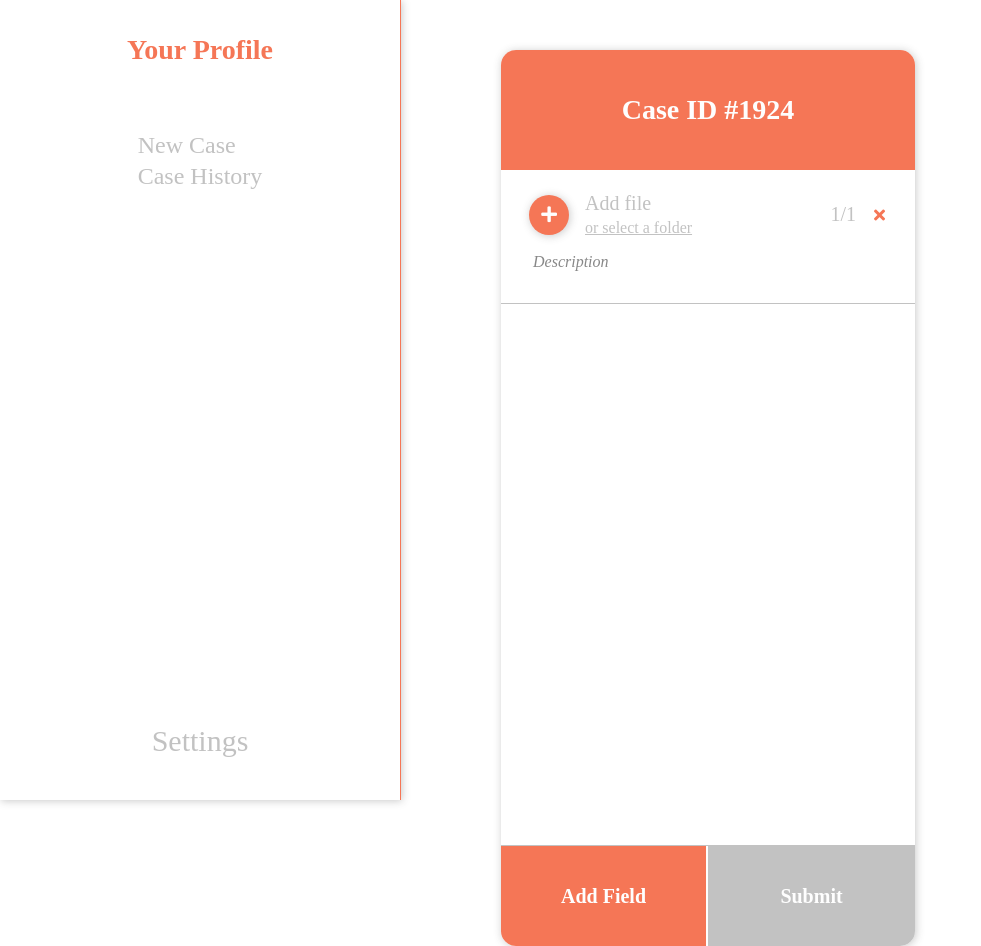
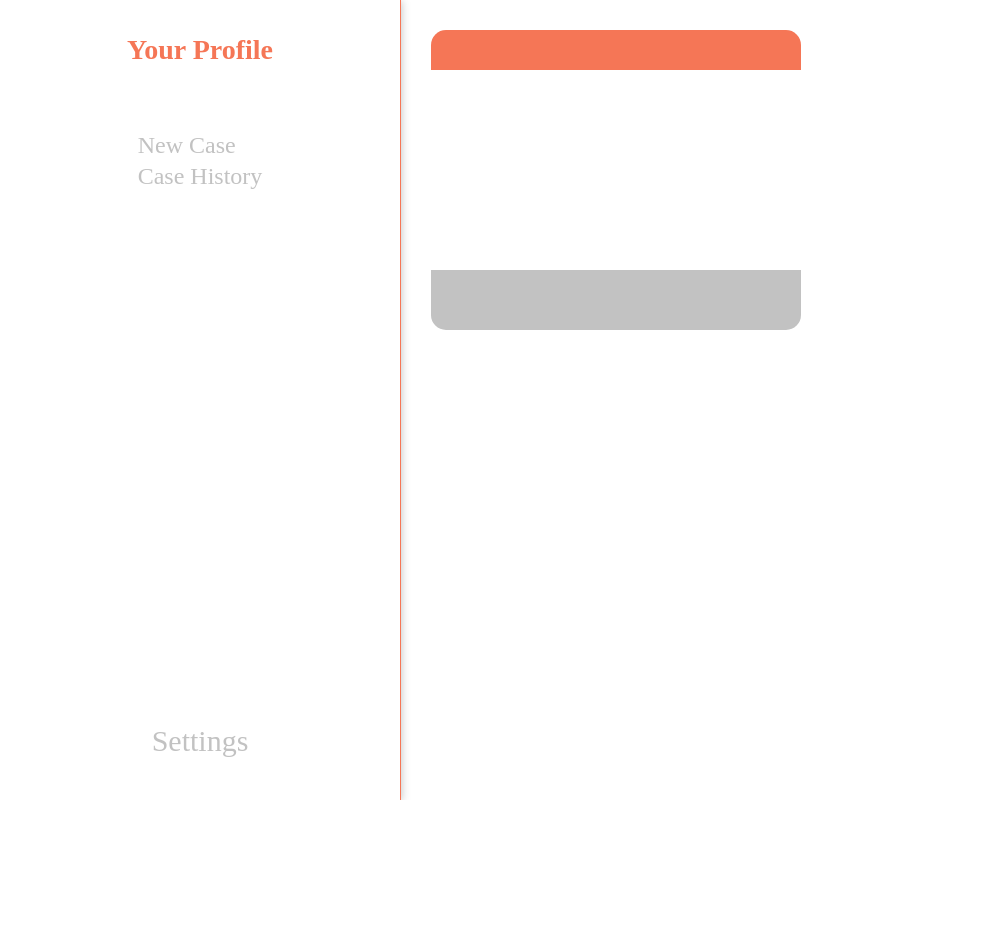
Before and after one commit to yuivae/parsend, a React (Create React App) app: page /case-history in a window 1280 px wide. Shown: the whole page, without its empty margins (0-981 px from the left). After the commit the page ends 800 px from the top, so only its background shows below. Built offline with nearby package versions, Linux system fonts and the light colour scheme.

Commit message:
routes added

```diff
--- a/package.json
+++ b/package.json
@@ -6,9 +6,11 @@
     "@testing-library/jest-dom": "^4.2.4",
     "@testing-library/react": "^9.5.0",
     "@testing-library/user-event": "^7.2.1",
+    "history": "^5.0.0",
     "react": "^16.13.1",
     "react-dom": "^16.13.1",
     "react-fontawesome": "^1.7.1",
+    "react-router-dom": "^5.2.0",
     "react-scripts": "3.4.1"
   },
   "scripts": {
--- a/src/App.css
+++ b/src/App.css
@@ -45,6 +45,30 @@ p {
   margin: 2px 8px;
   color: var(--text-light);
   text-decoration: underline;
+}
+#card-container {
+  width: 370px;
+  height: 300px;
+  display: flex;
+  flex-direction: column;
+  justify-content: center;
+  align-items: center;
+  margin: 30px;
+
+  border-radius: 15px;
+  overflow: auto;
+}
+#card-header {
+  width: 100%;
+  height: 40px;
+  margin-bottom: auto;
+  background-color: var(--main-color);
+}
+#card-footer {
+  width: 100%;
+  height: 60px;
+  margin-top: auto;
+  background-color: var(--text-light);
 }
 #root {
   position: absolute;
--- a/src/App.js
+++ b/src/App.js
@@ -2,7 +2,9 @@ import React, { useEffect } from "react";
 import MenuBar from "./Components/MenuBar";
 import Mobile from "./Components/Mobile";
 import "./App.css";
-
+import { Router } from "react-router-dom";
+import Routes from "./routes/routes";
+import history from "./services/history";
 function App() {
   //add fontawesome cdn
   useEffect(() => {
@@ -11,10 +13,12 @@ function App() {
     style.href = `https://cdnjs.cloudflare.com/ajax/libs/font-awesome/5.14.0/css/all.min.css`;
     document.head.append(style);
   }, []);
+
   return (
     <div id="root">
-      <MenuBar />
-      <Mobile />
+      <Router history={history}>
+        <Routes />
+      </Router>
     </div>
   );
 }
--- /dev/null
+++ b/src/Components/CaseCard.js
@@ -0,0 +1,11 @@
+import React from "react";
+
+export default function CaseCard() {
+  return (
+    <div id="card-container">
+      <div id="card-header"></div>
+      <div id="card-middle"></div>
+      <div id="card-footer"></div>
+    </div>
+  );
+}
--- a/src/Components/EnterItem.js
+++ b/src/Components/EnterItem.js
@@ -2,7 +2,10 @@ import React, { useState } from "react";
 
 function EnterItem({ itemNo, totalCount, handleRemove }) {
   let itemKey = itemNo - 1;
-  handleRemove(itemKey);
+  function removeHandler() {
+    console.log("index ", itemKey);
+    handleRemove(itemKey);
+  }
   return (
     <div className="item-content">
       <div className="item-container">
@@ -19,7 +22,7 @@ function EnterItem({ itemNo, totalCount, handleRemove }) {
               {itemNo}/{totalCount}
             </h2>
           </div>
-          <div className="remove-item" onClick={handleRemove}>
+          <div className="remove-item" onClick={removeHandler}>
             <i className="fas fa-times"></i>
           </div>
         </div>
--- a/src/Components/Mobile.js
+++ b/src/Components/Mobile.js
@@ -1,18 +1,18 @@
-import React, { useState, useEffect, useRef } from "react";
+import React, { useState, useEffect } from "react";
 import EnterItem from "./EnterItem";
 
 function Mobile() {
   //setting a dynamic caseID state for later use this will be edited by input
   const [caseID, setCaseID] = useState("#1924");
 
-  //setting an itemList state for the items in the case
+  //setting an itemList state for the items in the case, using an arrow function so the initial state gets to be set only onLoad
   const [itemList, setItemList] = useState([
     {
       itemNo: 1,
     },
   ]);
   //removeQuery will trigger useEffect and eventually handle removing selected items
-  const [removeQuery, setRemoveQuery] = useState();
+  const [removeQuery, setRemoveQuery] = useState(null);
 
   function addField() {
     setItemList([
@@ -21,29 +21,21 @@ function Mobile() {
         itemNo: itemList[itemList.length - 1].itemNo + 1,
       },
     ]);
-    //__PROBLEM__: my console log currently opting the existing initial item. itemList.length is 1 after the click, it should be 2 ??
-    // console.log(
-    //   `item No:`,
-    //   itemList.map((item) => item.itemNo)
-    // );
-    console.log("itemList ", itemList);
   }
+  useEffect(() => console.log("itemList: ", itemList), [itemList]);
 
   //removeHandler creates a removeKey and uses it to set removeQuery.
 
-  //__PROBLEM__: console.log in removeHandler gets triggered onclick of addField(), which shouldn't be the case. It should be triggered only onClick of remove button ??
   const removeHandler = (removeKey) => {
     setRemoveQuery(removeKey);
-    // console.log("itemList: ", itemList);
-    console.log("removequery", removeQuery);
   };
 
-  //__PROBLEM__: useEffect won't get triggered by removeQuery ??
   useEffect(() => {
-    //setItemList uses removeQuery to remove the selected item from the array of itemList
-    setItemList(itemList.splice(removeQuery, 1));
-    console.log("useEffect triggered");
-  }, removeQuery);
+    //not possible to delete the first item
+    if (itemList.length > 1) {
+      setItemList(itemList.filter((item, index) => index !== removeQuery));
+    }
+  }, [removeQuery]);
 
   return (
     <div id="mobile">
--- /dev/null
+++ b/src/pages/Case History.js
@@ -0,0 +1,13 @@
+import React from "react";
+import MenuBar from "../Components/MenuBar";
+
+import CaseCard from "../Components/CaseCard";
+
+export default function CaseHistory() {
+  return (
+    <>
+      <MenuBar />
+      <CaseCard />
+    </>
+  );
+}
--- /dev/null
+++ b/src/pages/Homepage.js
@@ -0,0 +1,12 @@
+import React from "react";
+
+import Mobile from "../Components/Mobile";
+import MenuBar from "../Components/MenuBar";
+export default function Homepage() {
+  return (
+    <>
+      <MenuBar />
+      <Mobile />
+    </>
+  );
+}
--- /dev/null
+++ b/src/routes/routes.js
@@ -0,0 +1,14 @@
+import React from "react";
+import { Switch, Route } from "react-router-dom";
+
+import Homepage from "../pages/Homepage";
+import CaseHistory from "../pages/Case History";
+
+export default function Routes() {
+  return (
+    <Switch>
+      <Route path="/parsend" exact component={Homepage}></Route>
+      <Route path="/case-history" exact component={CaseHistory}></Route>
+    </Switch>
+  );
+}
--- /dev/null
+++ b/src/services/history.js
@@ -0,0 +1,5 @@
+import { createBrowserHistory } from "history";
+
+const history = createBrowserHistory();
+
+export default history;
```
Also changed, not shown: 1 other file (tests, documents, lock files or other folders).
